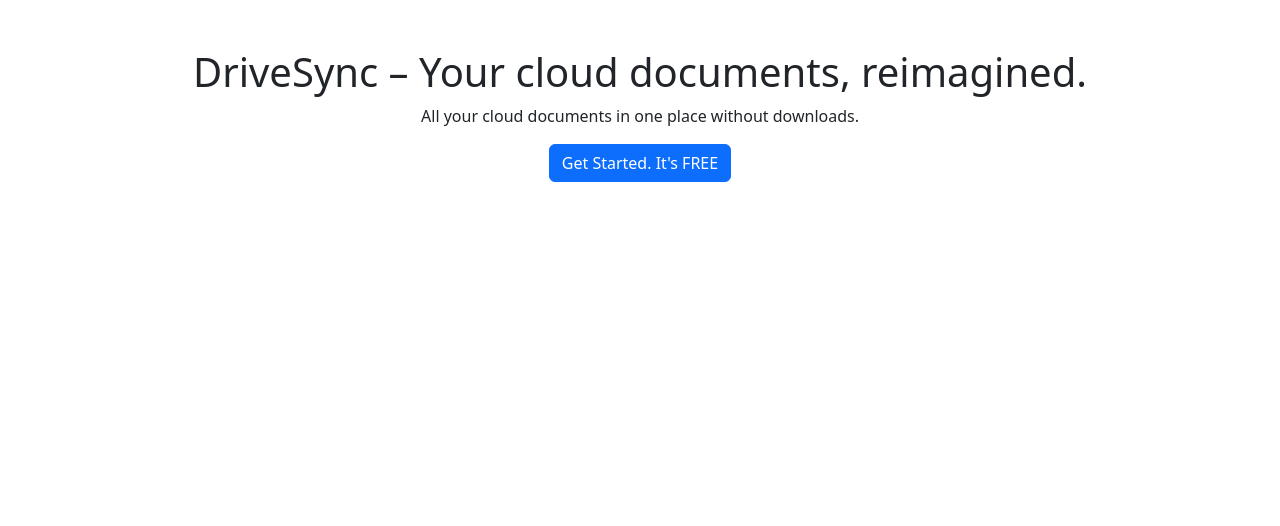
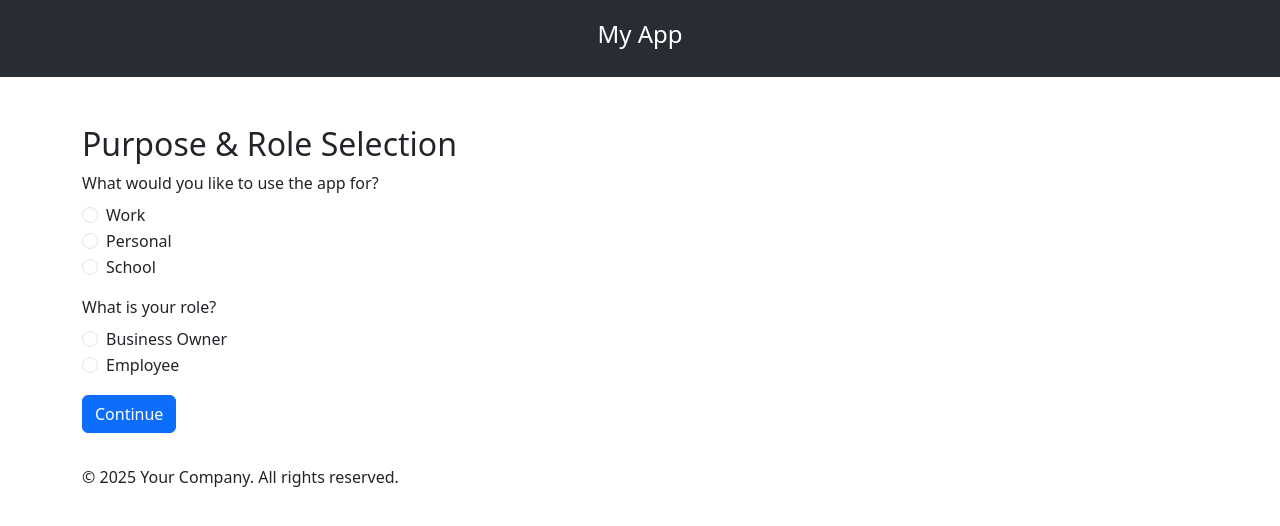
Before and after one commit to Aenigm3-Labs/DriveSync, a React (Create React App) app in the folder drive-sync-app/: page /purpose in a window 1280 px wide. Shown: the top 526 px of the page. Built offline with nearby package versions, Linux system fonts and the light colour scheme.

Commit message:
Implement routing and layout structure with Header and Footer; add SignUp, PurposeRoleSelection, and UISettings pages; update styles and LandingPage button

```diff
--- a/drive-sync-app/src/App.css
+++ b/drive-sync-app/src/App.css
@@ -21,11 +21,11 @@
   align-items: center;
   justify-content: center;
   font-size: calc(10px + 2vmin);
-  color: white;
+  color: rgb(204, 113, 113);
 }
 
 .App-link {
-  color: #61dafb;
+  color: #3b7b8d;
 }
 
 @keyframes App-logo-spin {
--- a/drive-sync-app/src/App.js
+++ b/drive-sync-app/src/App.js
@@ -1,11 +1,24 @@
 import React from 'react';
-import LandingPage from './/pages/LandingPage';
+import { BrowserRouter as Router, Routes, Route } from 'react-router-dom';
+import Header from './components/Header';
+import Footer from './components/Footer';
+import LandingPage from './pages/LandingPage';
+import SignUp from './pages/SignUp';
+import PurposeRoleSelection from './pages/PurposeRoleSelection';
+import UISettings from './pages/UISettings';
 
 function App() {
   return (
-    <div className="App">
-      <LandingPage />
-    </div>
+    <Router>
+      <Header />
+      <Routes>
+        <Route path="/" element={<LandingPage />} />
+        <Route path="/signup" element={<SignUp />} />
+        <Route path="/purpose" element={<PurposeRoleSelection />} />
+        <Route path="/ui" element={<UISettings />} />
+      </Routes>
+      <Footer />
+    </Router>
   );
 }
 
--- /dev/null
+++ b/drive-sync-app/src/components/Footer.js
@@ -0,0 +1,13 @@
+import React from 'react';
+
+const Footer = () => {
+    return (
+        <footer className="footer">
+            <div className="container">
+                <p>&copy; {new Date().getFullYear()} Your Company. All rights reserved.</p>
+            </div>
+        </footer>
+    );
+};
+
+export default Footer;
--- /dev/null
+++ b/drive-sync-app/src/components/Header.js
@@ -0,0 +1,23 @@
+import React from 'react';
+
+const Header = () => {
+    return (
+        <header style={styles.header}>
+            <h1 style={styles.title}>My App</h1>
+        </header>
+    );
+};
+
+const styles = {
+    header: {
+        backgroundColor: '#282c34',
+        padding: '20px',
+        textAlign: 'center',
+    },
+    title: {
+        color: 'white',
+        fontSize: '24px',
+    },
+};
+
+export default Header;
--- a/drive-sync-app/src/index.css
+++ b/drive-sync-app/src/index.css
@@ -1,13 +1,77 @@
+/* index.css (global styles) */
+
+/* Base styles */
 body {
   margin: 0;
-  font-family: -apple-system, BlinkMacSystemFont, 'Segoe UI', 'Roboto', 'Oxygen',
-    'Ubuntu', 'Cantarell', 'Fira Sans', 'Droid Sans', 'Helvetica Neue',
-    sans-serif;
-  -webkit-font-smoothing: antialiased;
-  -moz-osx-font-smoothing: grayscale;
+  padding: 0;
+  font-family: 'Lexend Deca', sans-serif;
+  background-color: #f8f9fa; /* light background */
+  color: #001f3f; /* deep blue text */
 }
 
-code {
-  font-family: source-code-pro, Menlo, Monaco, Consolas, 'Courier New',
-    monospace;
+/* Container spacing */
+.container {
+  margin-top: 2rem;
 }
+
+/* Headings */
+h1, h2, h3, h4, h5, h6 {
+  font-weight: bold;
+}
+
+/* Buttons (overriding Bootstrap's primary button) */
+.btn-primary {
+  background-color: #ff851b; /* Vibrant Orange */
+  border: none;
+  font-size: 1.1rem;
+  padding: 0.75rem 1.5rem;
+}
+
+.btn-primary:hover {
+  background-color: #e67e22;
+}
+
+/* Specific styling for our components if needed */
+
+/* Landing Page */
+.landing-container {
+  text-align: center;
+  margin-top: 5rem;
+}
+
+.landing-title {
+  font-size: 2.5rem;
+}
+
+.landing-text {
+  font-size: 1.25rem;
+  margin-bottom: 2rem;
+}
+
+/* Sign-Up Page */
+.signup-container {
+  max-width: 500px;
+  margin-left: auto;
+  margin-right: auto;
+  margin-top: 2rem;
+}
+
+.signup-title {
+  font-size: 2rem;
+  margin-bottom: 1rem;
+  text-align: center;
+}
+
+/* Purpose & Role Selection */
+.purpose-container {
+  max-width: 600px;
+  margin-left: auto;
+  margin-right: auto;
+  margin-top: 2rem;
+}
+
+.purpose-title {
+  font-size: 2rem;
+  margin-bottom: 1rem;
+  text-align: center;
+}
--- a/drive-sync-app/src/pages/LandingPage.js
+++ b/drive-sync-app/src/pages/LandingPage.js
@@ -1,12 +1,17 @@
 import React from 'react';
 import { Container, Button } from 'react-bootstrap';
+import { Link } from 'react-router-dom';
 
 const LandingPage = () => {
   return (
-    <Container className="text-center mt-5">
-      <h1>DriveSync – Your cloud documents, reimagined.</h1>
-      <p>All your cloud documents in one place without downloads.</p>
-      <Button variant="primary">Get Started. It's FREE</Button>
+    <Container className="landing-container">
+      <h1 className="landing-title">DriveSync – Your cloud documents, reimagined.</h1>
+      <p className="landing-text">
+        All your cloud documents in one place without downloads.
+      </p>
+      <Link to="/signup">
+        <Button className="landing-button">Get Started. It's FREE</Button>
+      </Link>
     </Container>
   );
 };
--- /dev/null
+++ b/drive-sync-app/src/pages/PurposeRoleSelection.js
@@ -0,0 +1,67 @@
+import React, { useState } from 'react';
+import { Container, Form, Button } from 'react-bootstrap';
+
+const PurposeRoleSelection = () => {
+  const [purpose, setPurpose] = useState('');
+  const [role, setRole] = useState('');
+
+  const handleSubmit = (e) => {
+    e.preventDefault();
+    // Process the selected values (e.g., save to state or context, then navigate)
+    console.log('Purpose:', purpose, 'Role:', role);
+  };
+
+  return (
+    <Container className="mt-5">
+      <h2>Purpose & Role Selection</h2>
+      <Form onSubmit={handleSubmit}>
+        <Form.Group>
+          <Form.Label>What would you like to use the app for?</Form.Label>
+          <Form.Check
+            type="radio"
+            label="Work"
+            name="purpose"
+            value="work"
+            onChange={(e) => setPurpose(e.target.value)}
+          />
+          <Form.Check
+            type="radio"
+            label="Personal"
+            name="purpose"
+            value="personal"
+            onChange={(e) => setPurpose(e.target.value)}
+          />
+          <Form.Check
+            type="radio"
+            label="School"
+            name="purpose"
+            value="school"
+            onChange={(e) => setPurpose(e.target.value)}
+          />
+        </Form.Group>
+        <Form.Group className="mt-3">
+          <Form.Label>What is your role?</Form.Label>
+          <Form.Check
+            type="radio"
+            label="Business Owner"
+            name="role"
+            value="owner"
+            onChange={(e) => setRole(e.target.value)}
+          />
+          <Form.Check
+            type="radio"
+            label="Employee"
+            name="role"
+            value="employee"
+            onChange={(e) => setRole(e.target.value)}
+          />
+        </Form.Group>
+        <Button variant="primary" type="submit" className="mt-3">
+          Continue
+        </Button>
+      </Form>
+    </Container>
+  );
+};
+
+export default PurposeRoleSelection;
--- /dev/null
+++ b/drive-sync-app/src/pages/SignUp.js
@@ -0,0 +1,30 @@
+import React from 'react';
+import { Container, Form, Button } from 'react-bootstrap';
+
+
+const SignUp = () => {
+  return (
+    <Container className="mt-5">
+      <h2>Sign Up</h2>
+      <Form>
+        <Form.Group controlId="formName">
+          <Form.Label>Name</Form.Label>
+          <Form.Control type="text" placeholder="Enter your name" />
+        </Form.Group>
+        <Form.Group controlId="formEmail" className="mt-3">
+          <Form.Label>Email</Form.Label>
+          <Form.Control type="email" placeholder="Enter your email" />
+        </Form.Group>
+        <Form.Group controlId="formPassword" className="mt-3">
+          <Form.Label>Password</Form.Label>
+          <Form.Control type="password" placeholder="Enter your password" />
+        </Form.Group>
+        <Button variant="primary" type="submit" className="mt-3">
+          Sign Up
+        </Button>
+      </Form>
+    </Container>
+  );
+};
+
+export default SignUp;
--- /dev/null
+++ b/drive-sync-app/src/pages/UISettings.js
@@ -0,0 +1,49 @@
+import React, { useState } from 'react';
+import { Container, Form, Button } from 'react-bootstrap';
+
+const UISettings = () => {
+  const [mode, setMode] = useState('normal');
+
+  const handleSubmit = (e) => {
+    e.preventDefault();
+    // Save the selected mode (e.g., in state or localStorage) and navigate to the next step.
+    console.log('Selected UI mode:', mode);
+  };
+
+  return (
+    <Container className="mt-5">
+      <h2>Choose Your UI Mode</h2>
+      <Form onSubmit={handleSubmit}>
+        <Form.Check
+          type="radio"
+          label="Normal Mode"
+          name="mode"
+          value="normal"
+          checked={mode === 'normal'}
+          onChange={(e) => setMode(e.target.value)}
+        />
+        <Form.Check
+          type="radio"
+          label="ADHD Mode"
+          name="mode"
+          value="adhd"
+          checked={mode === 'adhd'}
+          onChange={(e) => setMode(e.target.value)}
+        />
+        <Form.Check
+          type="radio"
+          label="Dyslexia Mode"
+          name="mode"
+          value="dyslexia"
+          checked={mode === 'dyslexia'}
+          onChange={(e) => setMode(e.target.value)}
+        />
+        <Button variant="primary" type="submit" className="mt-3">
+          Confirm
+        </Button>
+      </Form>
+    </Container>
+  );
+};
+
+export default UISettings;
```
